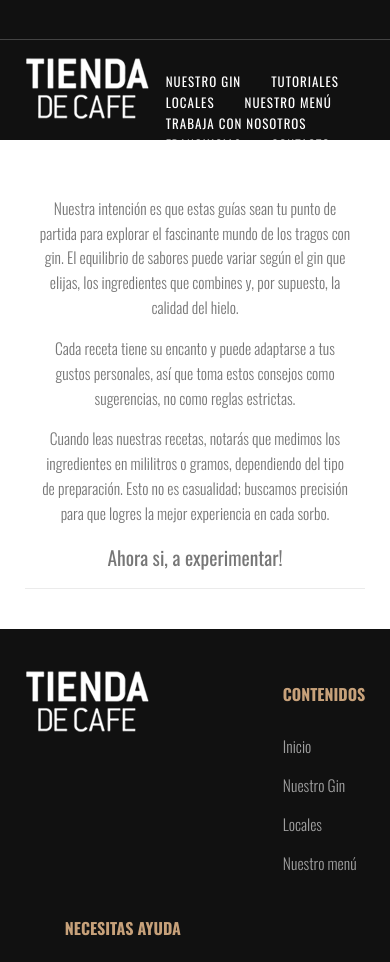
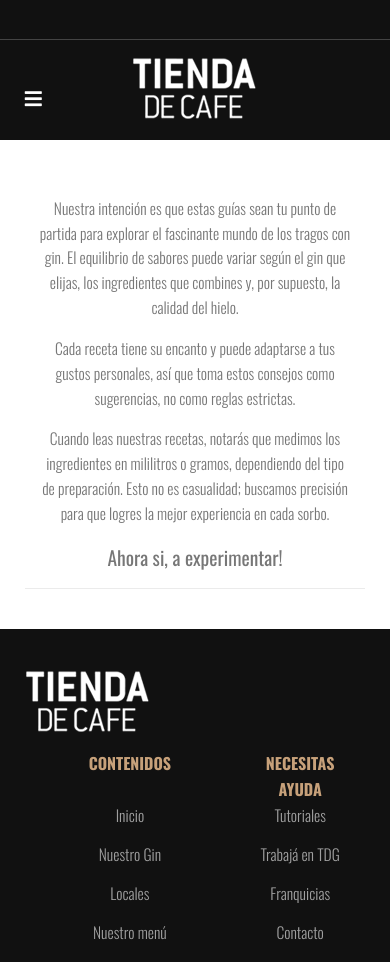
Before and after one commit to vacastro/Frontend2024-TPGrupal, a plain HTML site: page tutoriales.html in a window 390 px wide. Shown: the top 962 px of the page. Drawn offline with nearby package versions, Linux system fonts and the light colour scheme.

Commit message:
resposividad del header y del footer

```diff
--- a/css/styles-vero.css
+++ b/css/styles-vero.css
@@ -102,6 +102,19 @@ header{
     text-decoration: none;
     font-size: 1rem;
     font-weight: bolder;
+}
+
+.nabmobile{
+    display: none;
+    width: 18px;
+    height: 2px;
+    transition: width .25s ease;
+}
+
+.fa-bars{
+    color: #FFF;
+    font-weight: 900;
+    font-size: 1.5rem;
 }
 
 
@@ -259,3 +272,91 @@ form{
 .row-info{
     padding: 15px;
 }
+
+
+@media (max-width: 1024px) {
+
+    /* RESPONSIVIDAD HEADER  */
+    .navigator {
+        display: none;
+    }
+
+    .nabmobile {
+        display: inline-block;
+        margin-right: auto;
+    }
+
+    .col-header {
+        display: flex;
+        align-items: center;
+        width: 100%;
+        justify-content: space-between;
+    }
+
+    .logo-header {
+        position: absolute;
+        left: 50%;
+        transform: translateX(-50%);
+    }
+
+    .column.empty {
+        display: none;
+    }
+
+    /* RESPONSIVIDAD FOOTER */
+
+    .column-1 {
+        display: flex;
+        justify-content: flex-start;
+        align-items: center;
+        width: 100%;
+    }
+
+    .column-content {
+        width: 100%;
+    }
+
+    .column:nth-child(2),
+    .column:nth-child(3) {
+        display: inline-block;
+        width: 45%;
+        text-align: center;
+        margin: 0 auto;
+    }
+
+    .column:nth-child(2) {
+        align-self: flex-start;
+    }
+
+    .column:nth-child(3) {
+        align-self: flex-end;
+    }
+
+    .column-end {
+        width: 100%;
+        text-align: center;
+        margin-top: 20px;
+        left: 50%;
+    }
+
+    .column-end .column-content{
+        width: 60%;
+    }
+
+    .redes {
+        margin-top: 20px;
+    }
+
+}
+
+@media (max-width: 728px) {
+    .column-end .column-content{
+        width: 80%;
+    }
+}
+
+@media (max-width: 480px) {
+    .column-end .column-content{
+        width: 100%;
+    }
+}
--- a/tutoriales.html
+++ b/tutoriales.html
@@ -5,6 +5,7 @@
     <meta charset="UTF-8">
     <meta name="viewport" content="width=device-width, initial-scale=1.0">
     <link rel="stylesheet" href="css/styles-vero.css">
+    <link rel="stylesheet" href="https://cdnjs.cloudflare.com/ajax/libs/font-awesome/5.15.4/css/all.min.css">
     <title>Tutoriales</title>
 </head>
 
@@ -17,8 +18,11 @@
             <div class="main-header">
                 <div class="container">
                     <div class="row">
-                        <div class="column">
-                            <div class="logo">
+                        <div class="column col-header">
+                            <div class="nabmobile">
+                                <label for="toggler" class="fas fa-bars"></label>
+                            </div>
+                            <div class="logo-header">
                                 <a href=""><img src="img/tienda-de-cafe.png" alt=""></a>
                             </div>
                         </div>
```
